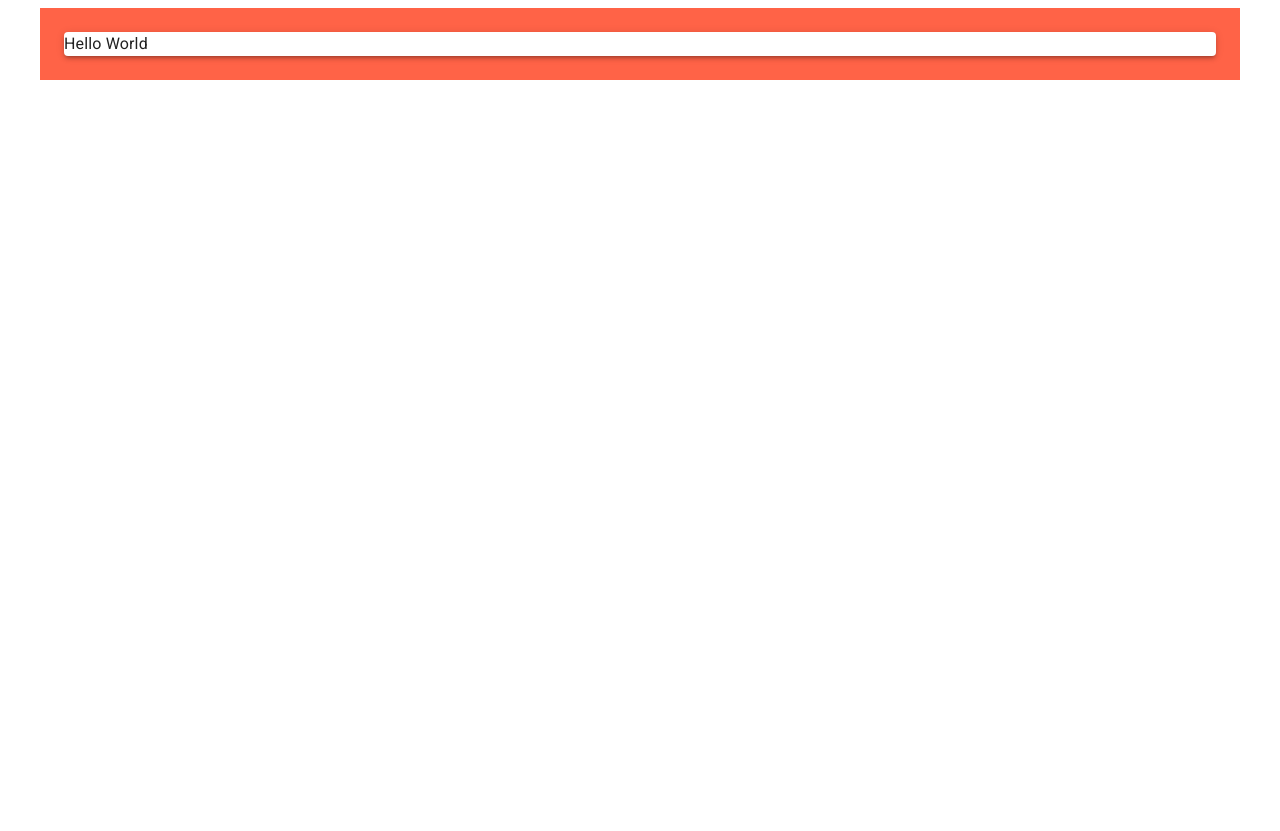
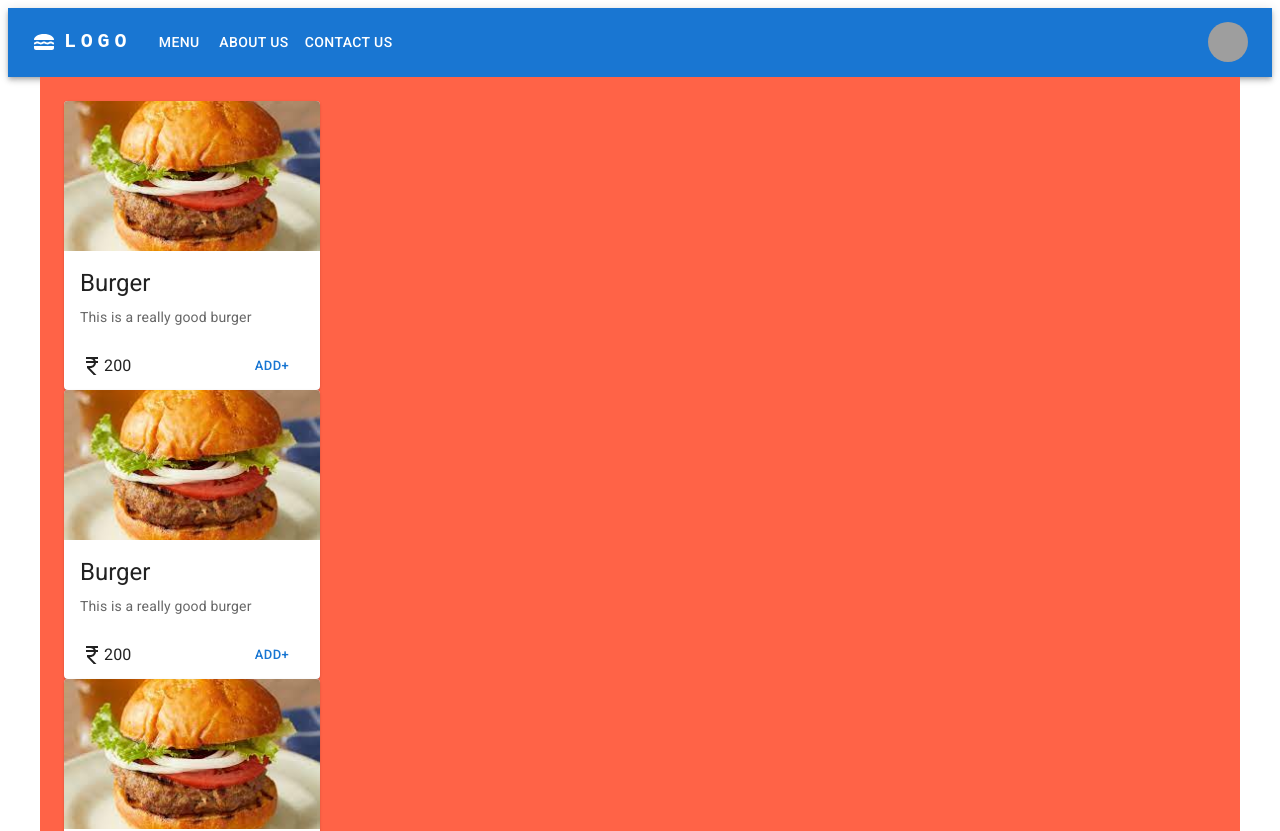
Before and after one commit to devDogra/driveThruAppFrontend, a React (Vite) app: page / in a window 1280 px wide. Shown: the top 831 px of the page. Before the commit the page ends 800 px from the top, so only its background shows below. Built offline with nearby package versions, Linux system fonts and the light colour scheme; grey boxes are pictures that could not be loaded.

Commit message:
Create MenuItemCard component

```diff
--- a/package.json
+++ b/package.json
@@ -13,6 +13,7 @@
     "@emotion/react": "^11.11.1",
     "@emotion/styled": "^11.11.0",
     "@fontsource/roboto": "^5.0.8",
+    "@mui/icons-material": "^5.14.14",
     "@mui/material": "^5.14.14",
     "@mui/styled-engine-sc": "^6.0.0-alpha.2",
     "react": "^18.2.0",
--- a/src/App.jsx
+++ b/src/App.jsx
@@ -2,15 +2,21 @@
 import Typography from '@mui/material/Typography'
 import Container from '@mui/material/Container'
 import Paper from '@mui/material/Paper'
+import Navbar from './components/Navbar/Navbar'
+import MenuItemCard from './components/MenuItemCard/MenuItemCard'
 
 function App() {
 
   return (
-    <Container sx={{ bgcolor: 'tomato', p:3}}>
-      <Paper elevation={3}>
-        <Typography>Hello World</Typography>
-      </Paper>
-    </Container>
+    <>
+      <Navbar />
+      <Container sx={{ bgcolor: 'tomato', p:3}}>
+        <MenuItemCard></MenuItemCard>
+        <MenuItemCard></MenuItemCard>
+        <MenuItemCard></MenuItemCard>
+        <MenuItemCard></MenuItemCard>
+      </Container>
+    </>
   )
 }
 
--- /dev/null
+++ b/src/components/MenuItemCard/MenuItemCard.jsx
@@ -0,0 +1,37 @@
+import * as React from 'react';
+import Card from '@mui/material/Card';
+import CardActions from '@mui/material/CardActions';
+import CardContent from '@mui/material/CardContent';
+import CardMedia from '@mui/material/CardMedia';
+import Button from '@mui/material/Button';
+import Typography from '@mui/material/Typography';
+import BurgerImage from '../../assets/burger.jpeg'
+import CurrencyRupeeIcon from '@mui/icons-material/CurrencyRupee';
+import Box from '@mui/material/Box'
+
+export default function MenuItemCard() {
+  return (
+    <Card sx={{ maxWidth: 256 }}>
+      <CardMedia
+        sx={{ height: 150 }}
+        image={BurgerImage}
+        title="burger image"
+      />
+      <CardContent>
+        <Typography gutterBottom variant="h5" component="div">
+          Burger
+        </Typography>
+        <Typography variant="body2" color="text.secondary">
+          This is a really good burger
+        </Typography>
+      </CardContent>
+      <CardActions sx={{ justifyContent:"space-between", px:2 }}>
+        <Box sx={{ display:"flex" }}>
+            <CurrencyRupeeIcon></CurrencyRupeeIcon>
+            <Typography>200</Typography>
+        </Box>
+        <Button size="small">Add+</Button>
+      </CardActions>
+    </Card>
+  );
+}
--- /dev/null
+++ b/src/components/Navbar/Navbar.jsx
@@ -0,0 +1,163 @@
+import * as React from 'react';
+import AppBar from '@mui/material/AppBar';
+import Box from '@mui/material/Box';
+import Toolbar from '@mui/material/Toolbar';
+import IconButton from '@mui/material/IconButton';
+import Typography from '@mui/material/Typography';
+import Menu from '@mui/material/Menu';
+import MenuIcon from '@mui/icons-material/Menu';
+import Container from '@mui/material/Container';
+import Avatar from '@mui/material/Avatar';
+import Button from '@mui/material/Button';
+import Tooltip from '@mui/material/Tooltip';
+import MenuItem from '@mui/material/MenuItem';
+import AdbIcon from '@mui/icons-material/Adb';
+import LunchDiningIcon  from '@mui/icons-material/LunchDining';
+
+const pages = ['Menu', 'About Us', 'Contact Us'];
+const settings = ['Profile', 'Account', 'Dashboard', 'Logout'];
+
+function Navbar() {
+  const [anchorElNav, setAnchorElNav] = React.useState(null);
+  const [anchorElUser, setAnchorElUser] = React.useState(null);
+
+  const handleOpenNavMenu = (event) => {
+    setAnchorElNav(event.currentTarget);
+  };
+  const handleOpenUserMenu = (event) => {
+    setAnchorElUser(event.currentTarget);
+  };
+
+  const handleCloseNavMenu = () => {
+    setAnchorElNav(null);
+  };
+
+  const handleCloseUserMenu = () => {
+    setAnchorElUser(null);
+  };
+
+  return (
+    <AppBar position="static">
+      <Container maxWidth="xl">
+        <Toolbar disableGutters>
+          <LunchDiningIcon sx={{ display: { xs: 'none', md: 'flex' }, mr: 1 }} />
+          <Typography
+            variant="h6"
+            noWrap
+            component="a"
+            href="#app-bar-with-responsive-menu"
+            sx={{
+              mr: 2,
+              display: { xs: 'none', md: 'flex' },
+              fontFamily: 'monospace',
+              fontWeight: 700,
+              letterSpacing: '.3rem',
+              color: 'inherit',
+              textDecoration: 'none',
+            }}
+          >
+            LOGO
+          </Typography>
+
+          <Box sx={{ flexGrow: 1, display: { xs: 'flex', md: 'none' } }}>
+            <IconButton
+              size="large"
+              aria-label="account of current user"
+              aria-controls="menu-appbar"
+              aria-haspopup="true"
+              onClick={handleOpenNavMenu}
+              color="inherit"
+            >
+              <MenuIcon />
+            </IconButton>
+            <Menu
+              id="menu-appbar"
+              anchorEl={anchorElNav}
+              anchorOrigin={{
+                vertical: 'bottom',
+                horizontal: 'left',
+              }}
+              keepMounted
+              transformOrigin={{
+                vertical: 'top',
+                horizontal: 'left',
+              }}
+              open={Boolean(anchorElNav)}
+              onClose={handleCloseNavMenu}
+              sx={{
+                display: { xs: 'block', md: 'none' },
+              }}
+            >
+              {pages.map((page) => (
+                <MenuItem key={page} onClick={handleCloseNavMenu}>
+                  <Typography textAlign="center">{page}</Typography>
+                </MenuItem>
+              ))}
+            </Menu>
+          </Box>
+          <LunchDiningIcon sx={{ display: { xs: 'flex', md: 'none' }, mr: 1 }} />
+          <Typography
+            variant="h5"
+            noWrap
+            component="a"
+            href="#app-bar-with-responsive-menu"
+            sx={{
+              mr: 2,
+              display: { xs: 'flex', md: 'none' },
+              flexGrow: 1,
+              fontFamily: 'monospace',
+              fontWeight: 700,
+              letterSpacing: '.3rem',
+              color: 'inherit',
+              textDecoration: 'none',
+            }}
+          >
+            LOGO
+          </Typography>
+          <Box sx={{ flexGrow: 1, display: { xs: 'none', md: 'flex' } }}>
+            {pages.map((page) => (
+              <Button
+                key={page}
+                onClick={handleCloseNavMenu}
+                sx={{ my: 2, color: 'white', display: 'block' }}
+              >
+                {page}
+              </Button>
+            ))}
+          </Box>
+
+          <Box sx={{ flexGrow: 0 }}>
+            <Tooltip title="Open settings">
+              <IconButton onClick={handleOpenUserMenu} sx={{ p: 0 }}>
+                <Avatar alt="Remy Sharp" src="/static/images/avatar/2.jpg" />
+              </IconButton>
+            </Tooltip>
+            <Menu
+              sx={{ mt: '45px' }}
+              id="menu-appbar"
+              anchorEl={anchorElUser}
+              anchorOrigin={{
+                vertical: 'top',
+                horizontal: 'right',
+              }}
+              keepMounted
+              transformOrigin={{
+                vertical: 'top',
+                horizontal: 'right',
+              }}
+              open={Boolean(anchorElUser)}
+              onClose={handleCloseUserMenu}
+            >
+              {settings.map((setting) => (
+                <MenuItem key={setting} onClick={handleCloseUserMenu}>
+                  <Typography textAlign="center">{setting}</Typography>
+                </MenuItem>
+              ))}
+            </Menu>
+          </Box>
+        </Toolbar>
+      </Container>
+    </AppBar>
+  );
+}
+export default Navbar;
```
Also changed, not shown: src/assets/burger.jpeg (added), 1 other file (tests, documents, lock files or other folders).
